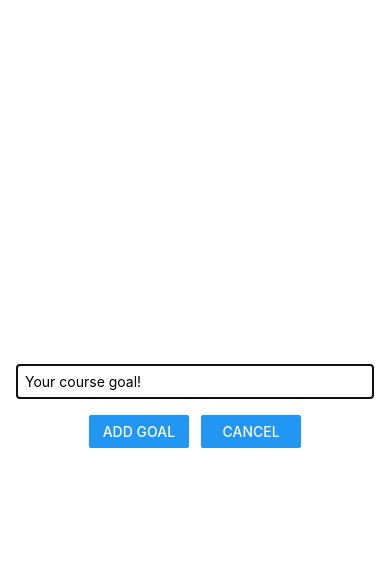
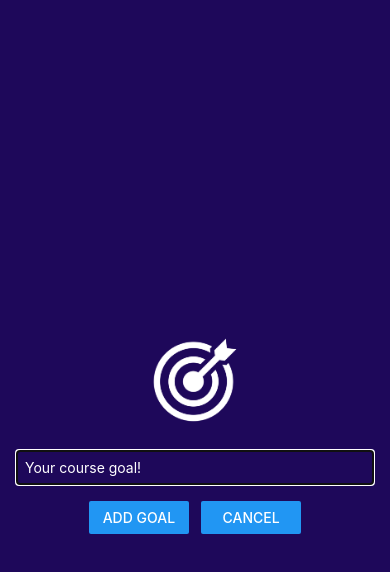
Before and after one commit to ryuto-haraguchi/ReactNative, a React Native app: screen / in a window 390 px wide. Both pictures are taken after a click on the button "ADD GOAL". Shown: the top 572 px of the page. Built offline with nearby package versions, Linux system fonts and the light colour scheme.

Commit message:
Add input Goal Modal image

```diff
--- a/components/GoalInput.js
+++ b/components/GoalInput.js
@@ -1,4 +1,4 @@
-import { View, TextInput, Button, Modal } from "react-native";
+import { View, TextInput, Button, Modal, Image } from "react-native";
 import styles from "../styles/goalInputStyles";
 
 export default function GoalInput({
@@ -11,9 +11,14 @@
   return (
     <Modal visible={visible} animationType="slide">
       <View style={styles.inputContainer}>
+        <Image
+          source={require("../assets/images/goal.png")}
+          style={styles.img}
+        />
         <TextInput
           style={styles.textInput}
           placeholder="Your course goal!"
+          placeholderTextColor={"#fff"}
           value={inputValue}
           onChangeText={onChangeText}
         />
--- a/styles/goalInputStyles.js
+++ b/styles/goalInputStyles.js
@@ -5,16 +5,14 @@
     flexDirection: "column",
     alignItems: "center",
     justifyContent: "center",
-    borderBottomColor: "#cccccc",
-    borderBottomWidth: 1,
-    paddingBottom: 16,
     paddingHorizontal: 16,
-    marginBottom: 16,
     flex: 1,
+    backgroundColor: "#1e085aff",
   },
   textInput: {
     borderWidth: 1,
     borderColor: "#777676ff",
+    color: "#fff",
     width: "100%",
     padding: 8,
   },
@@ -28,4 +26,9 @@
     flex: 0.3,
     marginHorizontal: 6,
   },
+  img: {
+    width: 100,
+    height: 100,
+    margin: 20,
+  },
 });
```
Also changed, not shown: assets/images/goal.png (added).
